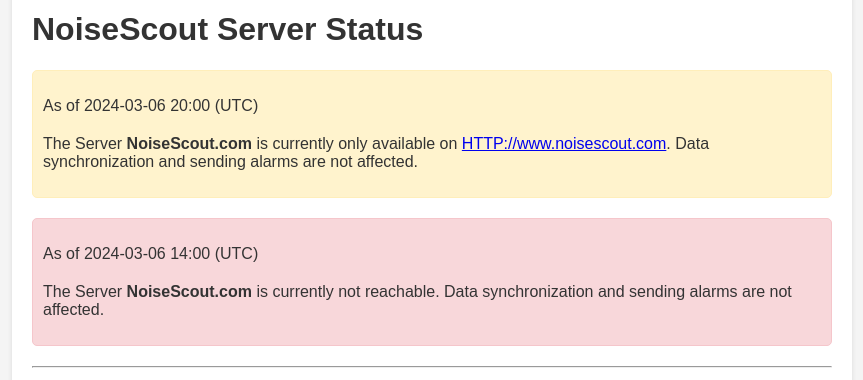
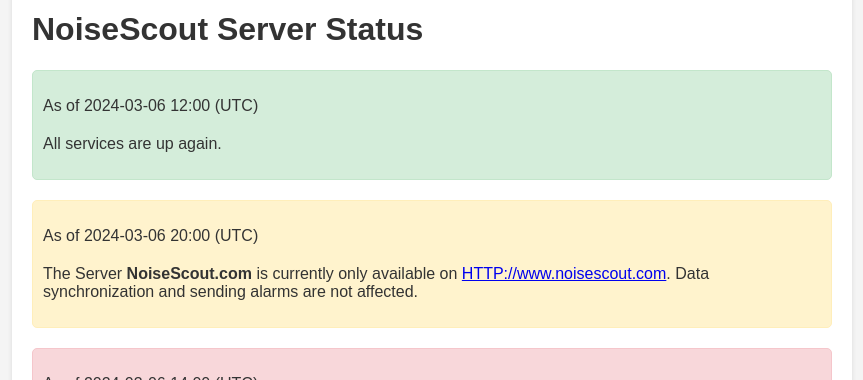
Before and after one commit to NTi-Audio/noisescout-status, a plain HTML site: page index.html in a window 1280 px wide. Shown: the part 758-1138 px from the top of the page, without its empty margins (208-1071 px from the left). Drawn offline with Linux system fonts and the light colour scheme.

Commit message:
Update index.html

```diff
--- a/index.html
+++ b/index.html
@@ -77,6 +77,13 @@
 
         <h1>NoiseScout Server Status</h1>
 
+        <div class="status-box ok">
+            <p>As of 2024-03-06 12:00 (UTC)</p>
+            <div class="server-status">
+                <p>All services are up again.</p>
+            </div>
+        </div>
+
         <div class="status-box warning">
             <p>As of 2024-03-06 20:00 (UTC)</p>
             <div class="server-status">
```
